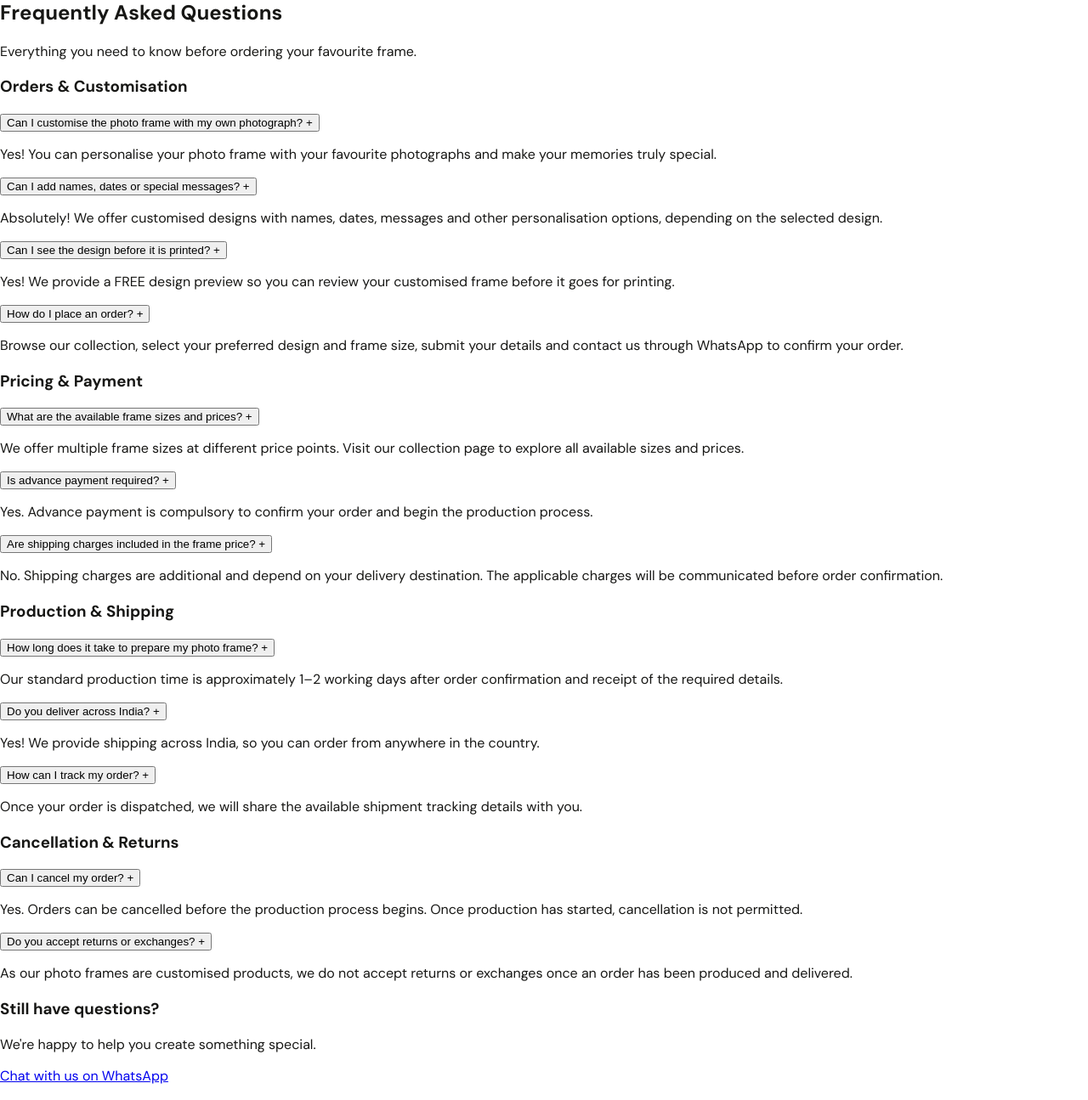
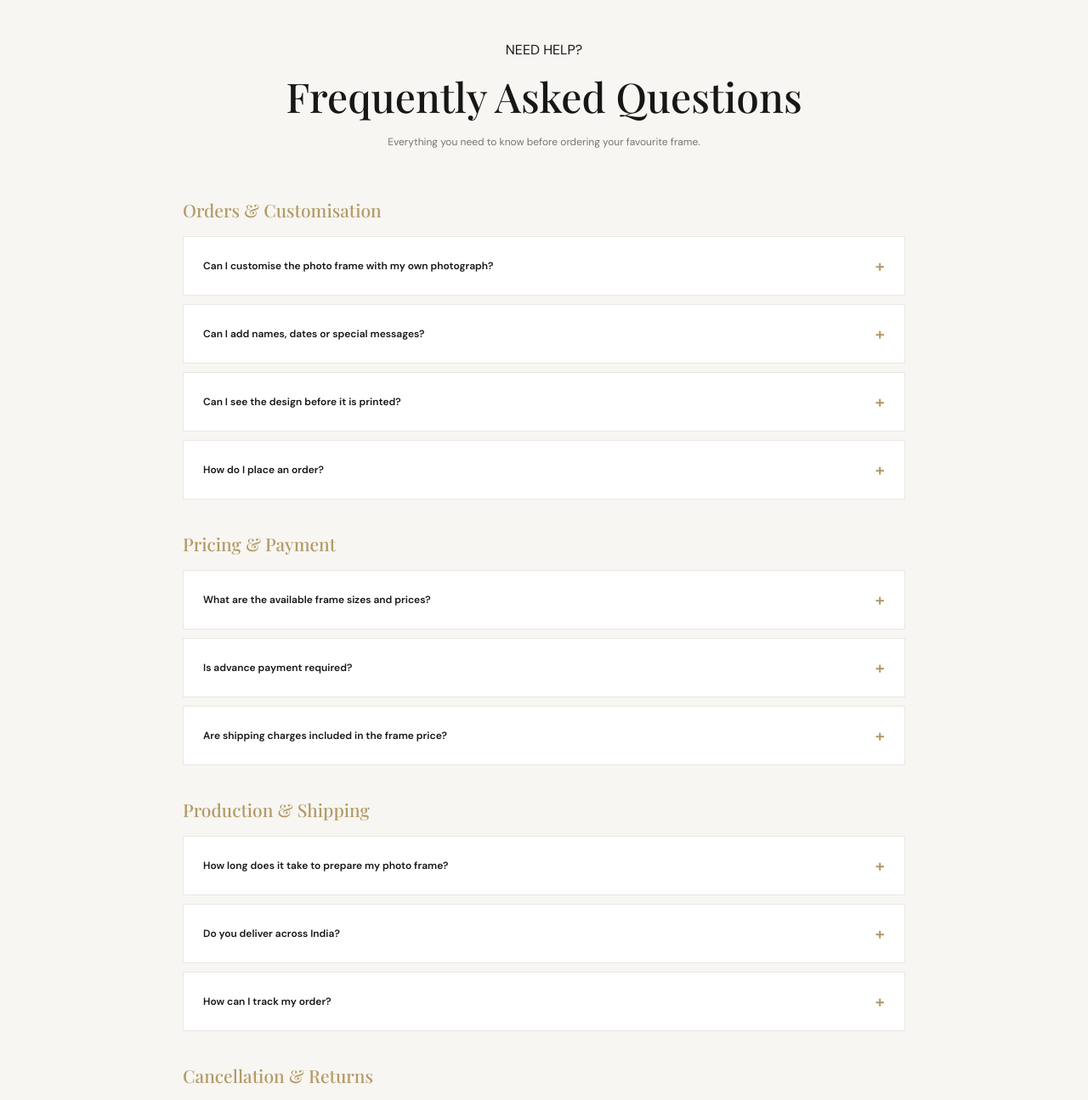
Before and after one commit to alagarraja-2985/ar-photography-frame-store, a plain HTML site: page index.html in a window 1280 px wide. Shown: the part 4280-5575 px from the top of the page at 85% size. Drawn offline with nearby package versions, Linux system fonts and the light colour scheme.

Commit message:
Add FAQ section styles to styles.css

```diff
--- a/styles.css
+++ b/styles.css
@@ -1007,3 +1007,165 @@ body {
 #product-grid img {
     cursor: pointer;
 }
+
+
+/* ==============================
+   FAQ SECTION
+============================== */
+
+.faq-section {
+    padding: 90px 10%;
+    background: var(--soft);
+}
+
+.faq-container {
+    max-width: 850px;
+    margin: auto;
+}
+
+.faq-heading {
+    text-align: center;
+    margin-bottom: 55px;
+}
+
+.faq-heading h2 {
+    font-family: var(--serif);
+    font-size: clamp(36px, 4vw, 48px);
+    font-weight: 500;
+    margin: 12px 0;
+}
+
+.faq-heading p {
+    color: var(--muted);
+    font-size: 12px;
+    line-height: 1.8;
+}
+
+.faq-category {
+    margin-bottom: 38px;
+}
+
+.faq-category h3 {
+    font-family: var(--serif);
+    font-size: 21px;
+    font-weight: 500;
+    color: var(--gold);
+    margin-bottom: 17px;
+}
+
+.faq-item {
+    background: var(--paper);
+    border: 1px solid var(--line);
+    margin-bottom: 10px;
+    transition: border-color .2s;
+}
+
+.faq-item.active {
+    border-color: var(--gold);
+}
+
+.faq-question {
+    width: 100%;
+    padding: 21px 23px;
+    display: flex;
+    align-items: center;
+    justify-content: space-between;
+    gap: 15px;
+    background: transparent;
+    border: none;
+    text-align: left;
+    font-family: var(--sans);
+    font-size: 12px;
+    font-weight: 600;
+    color: var(--ink);
+    cursor: pointer;
+}
+
+.faq-question span {
+    color: var(--gold);
+    font-size: 20px;
+    flex-shrink: 0;
+}
+
+.faq-answer {
+    display: none;
+    padding: 0 23px 21px;
+}
+
+.faq-item.active .faq-answer {
+    display: block;
+}
+
+.faq-answer p {
+    color: var(--muted);
+    font-size: 11px;
+    line-height: 1.9;
+    margin: 0;
+}
+
+.faq-contact {
+    background: #1b1b19;
+    color: white;
+    text-align: center;
+    padding: 45px 20px;
+    margin-top: 50px;
+}
+
+.faq-contact h3 {
+    font-family: var(--serif);
+    font-size: 28px;
+    font-weight: 500;
+    margin: 0 0 10px;
+}
+
+.faq-contact p {
+    color: #c5c1b8;
+    font-size: 11px;
+    margin-bottom: 25px;
+}
+
+.faq-contact a {
+    display: inline-block;
+    background: var(--gold);
+    color: white;
+    padding: 14px 24px;
+    text-decoration: none;
+    font-size: 10px;
+    letter-spacing: .08em;
+    transition: background .2s;
+}
+
+.faq-contact a:hover {
+    background: #967e52;
+}
+
+/* FAQ MOBILE RESPONSIVE */
+
+@media(max-width:650px) {
+
+    .faq-section {
+        padding: 70px 7%;
+    }
+
+    .faq-heading {
+        margin-bottom: 40px;
+    }
+
+    .faq-category h3 {
+        font-size: 19px;
+    }
+
+    .faq-question {
+        padding: 18px 15px;
+        font-size: 11px;
+    }
+
+    .faq-answer {
+        padding: 0 15px 18px;
+    }
+
+    .faq-contact {
+        padding: 35px 18px;
+    }
+
+}
```
